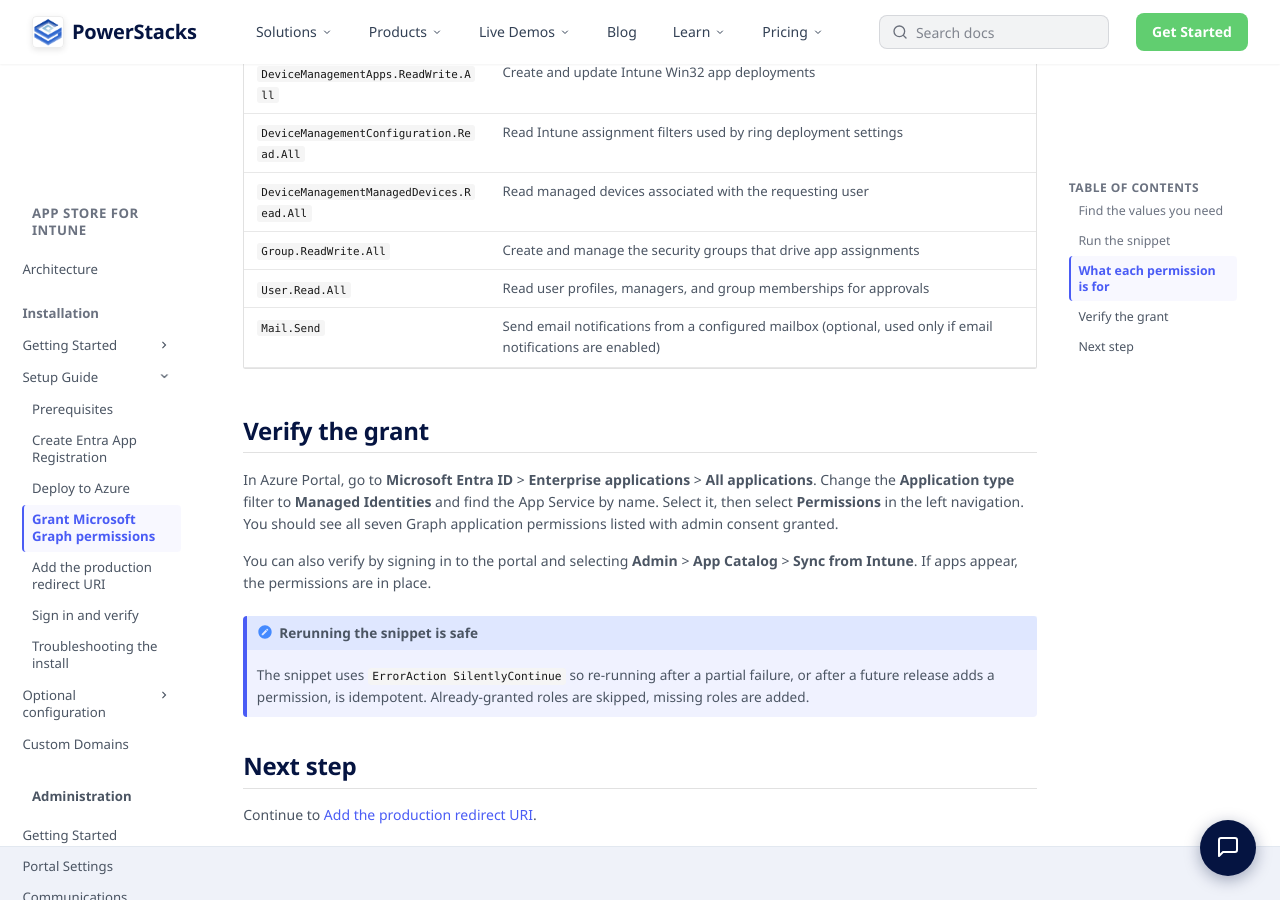
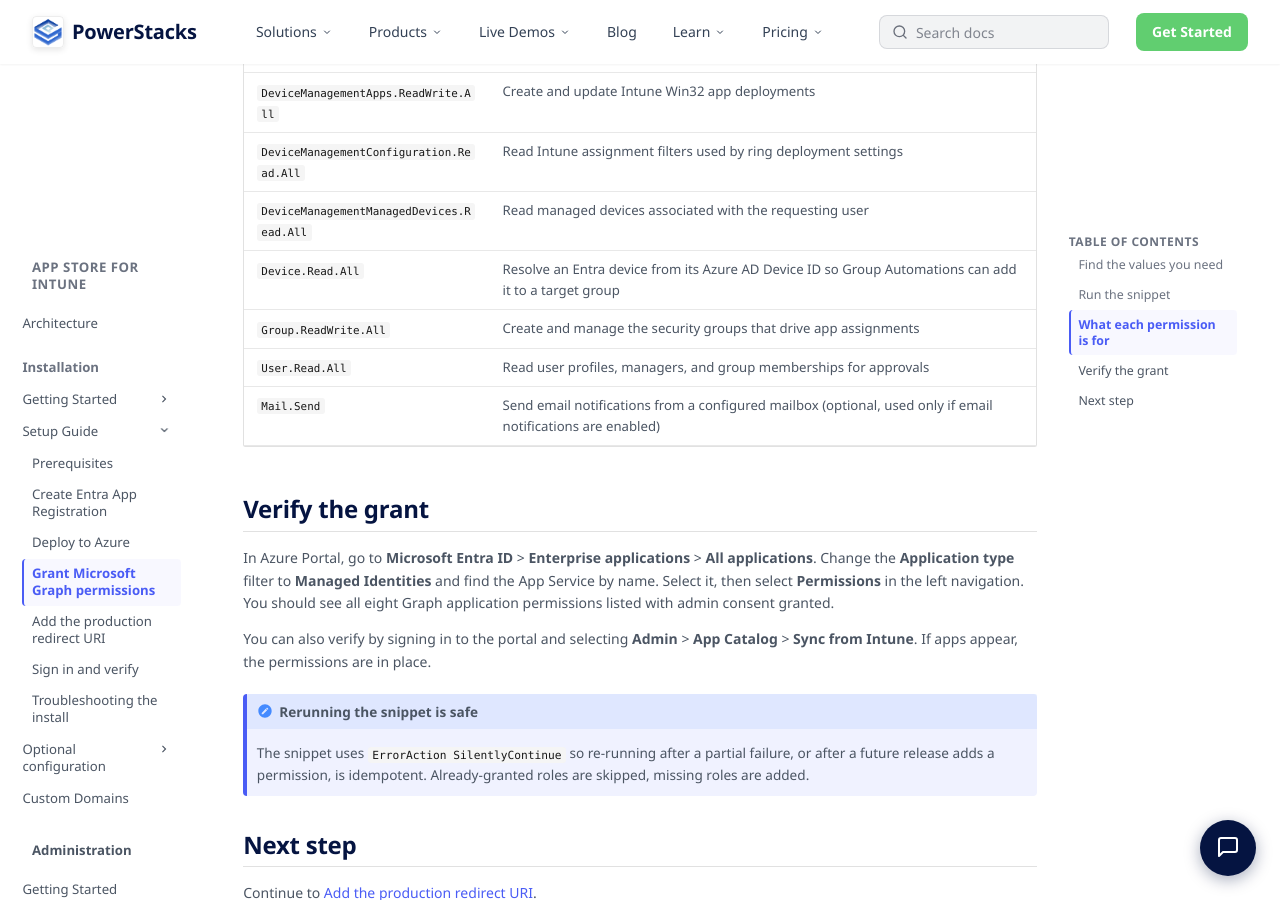
Before and after one commit to powerstacks-corp/powerstacks-docs, an MkDocs documentation site: the page built from docs/app-store-for-intune/installation/setup-guide/grant-graph-permissions.md, in a window 1280 px wide and 900 px high, scrolled down 2236 px. Built offline with MkDocs 1.6.1 and Material for MkDocs 9.7.7, drawn with Linux system fonts in a browser that asks for light colours; some of the changed text lies outside the part shown.

Commit message:
App Store: add Device.Read.All to the Graph permission grant
Group Automations resolves a matched device from its Azure AD Device ID to an Entra
device object before adding it to a group, which requires Device.Read.All. Add it to
the post-deploy grant script and the permission table so new installs get it up front.

```diff
--- a/docs/app-store-for-intune/installation/setup-guide/grant-graph-permissions.md
+++ b/docs/app-store-for-intune/installation/setup-guide/grant-graph-permissions.md
@@ -52,6 +52,7 @@
     "DeviceManagementApps.ReadWrite.All",
     "DeviceManagementConfiguration.Read.All",
     "DeviceManagementManagedDevices.Read.All",
+    "Device.Read.All",
     "Group.ReadWrite.All",
     "User.Read.All",
     "Mail.Send"
@@ -95,13 +96,14 @@
 | `DeviceManagementApps.ReadWrite.All` | Create and update Intune Win32 app deployments |
 | `DeviceManagementConfiguration.Read.All` | Read Intune assignment filters used by ring deployment settings |
 | `DeviceManagementManagedDevices.Read.All` | Read managed devices associated with the requesting user |
+| `Device.Read.All` | Resolve an Entra device from its Azure AD Device ID so Group Automations can add it to a target group |
 | `Group.ReadWrite.All` | Create and manage the security groups that drive app assignments |
 | `User.Read.All` | Read user profiles, managers, and group memberships for approvals |
 | `Mail.Send` | Send email notifications from a configured mailbox (optional, used only if email notifications are enabled) |
 
 ## Verify the grant
 
-In Azure Portal, go to **Microsoft Entra ID** > **Enterprise applications** > **All applications**. Change the **Application type** filter to **Managed Identities** and find the App Service by name. Select it, then select **Permissions** in the left navigation. You should see all seven Graph application permissions listed with admin consent granted.
+In Azure Portal, go to **Microsoft Entra ID** > **Enterprise applications** > **All applications**. Change the **Application type** filter to **Managed Identities** and find the App Service by name. Select it, then select **Permissions** in the left navigation. You should see all eight Graph application permissions listed with admin consent granted.
 
 You can also verify by signing in to the portal and selecting **Admin** > **App Catalog** > **Sync from Intune**. If apps appear, the permissions are in place.
 
```
